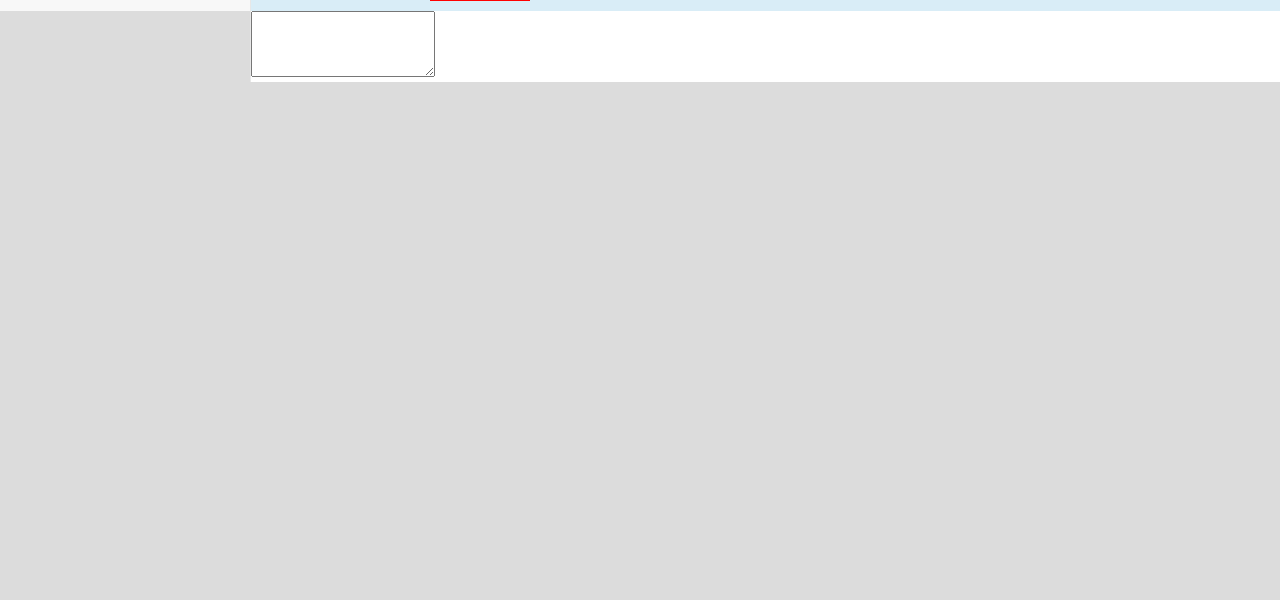
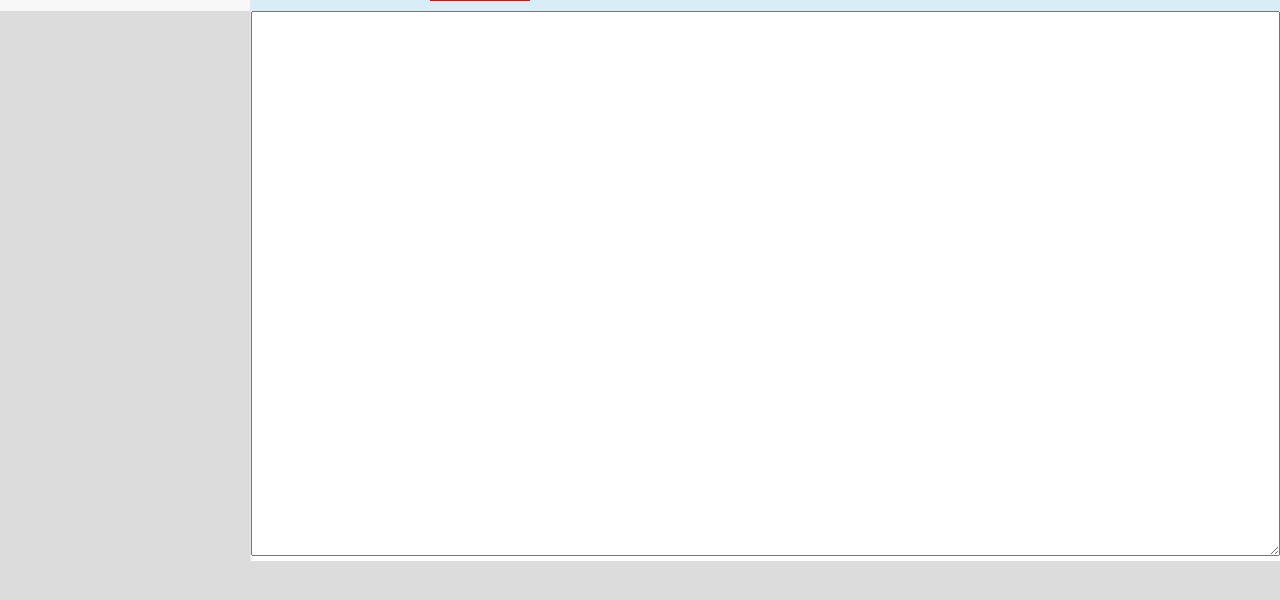
Before and after one commit to houziyu/dao_manage, a Django app: template templates/logs.html in a window 1280 px wide. Shown: the part 79-679 px from the top of the page. Run offline with Django 3.2, Linux system fonts and the light colour scheme; the template is opened without the code that fills it, so the values that code supplies are empty; some libraries are stand-ins or nearby versions.

Commit message:
log wancheng

```diff
--- a/main/views.py
+++ b/main/views.py
@@ -46,7 +46,8 @@ def logs(request):
         hostname  = request.GET.get('hostname')
         container_name = request.GET.get('container_name')
         b_logs = docker_initial().docker_logs(hostname,container_name,find_time)
-        logs_str = mark_safe(str(b_logs, encoding="utf-8").replace('\n', '<br/>'))
+        # logs_str = mark_safe(str(b_logs, encoding="utf-8").replace('\n', '<br/>'))
+        logs_str = mark_safe(str(b_logs, encoding="utf-8"))
         # print(str(b_logs, encoding="utf-8").replace('\n', '<br/>'))
         info={'logs':logs_str,'hostname':hostname,'container_name':container_name}
         return render(request, 'logs.html', info)
--- a/templates/logs.html
+++ b/templates/logs.html
@@ -10,7 +10,7 @@
         </form>
     </div>
     <div class="row" >
-        <textarea rows="3" cols="20">
+        <textarea rows="3" cols="20" style="height: 545px;width: 100%">
             {{ logs }}
         </textarea>
     </div>
```
